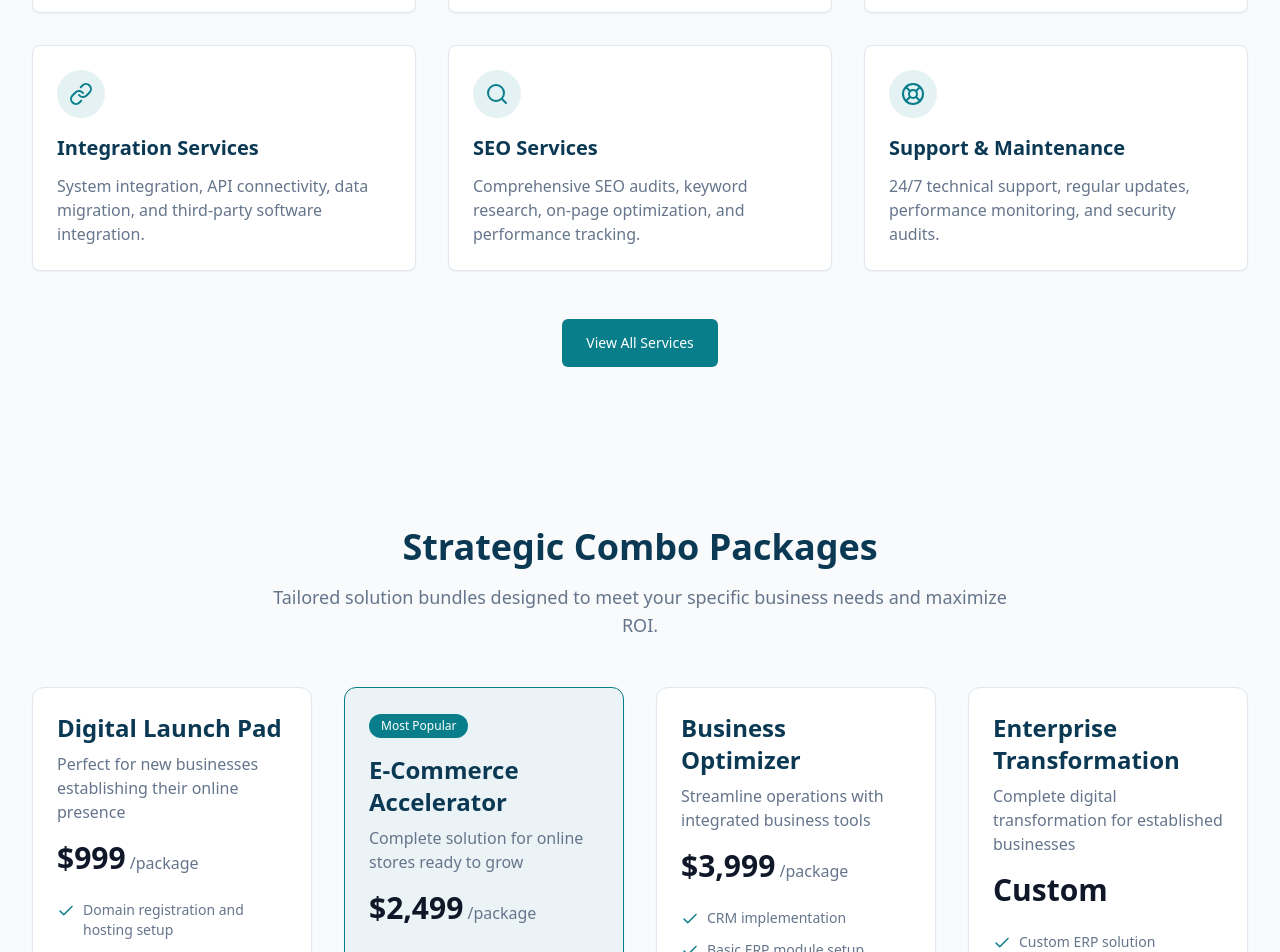
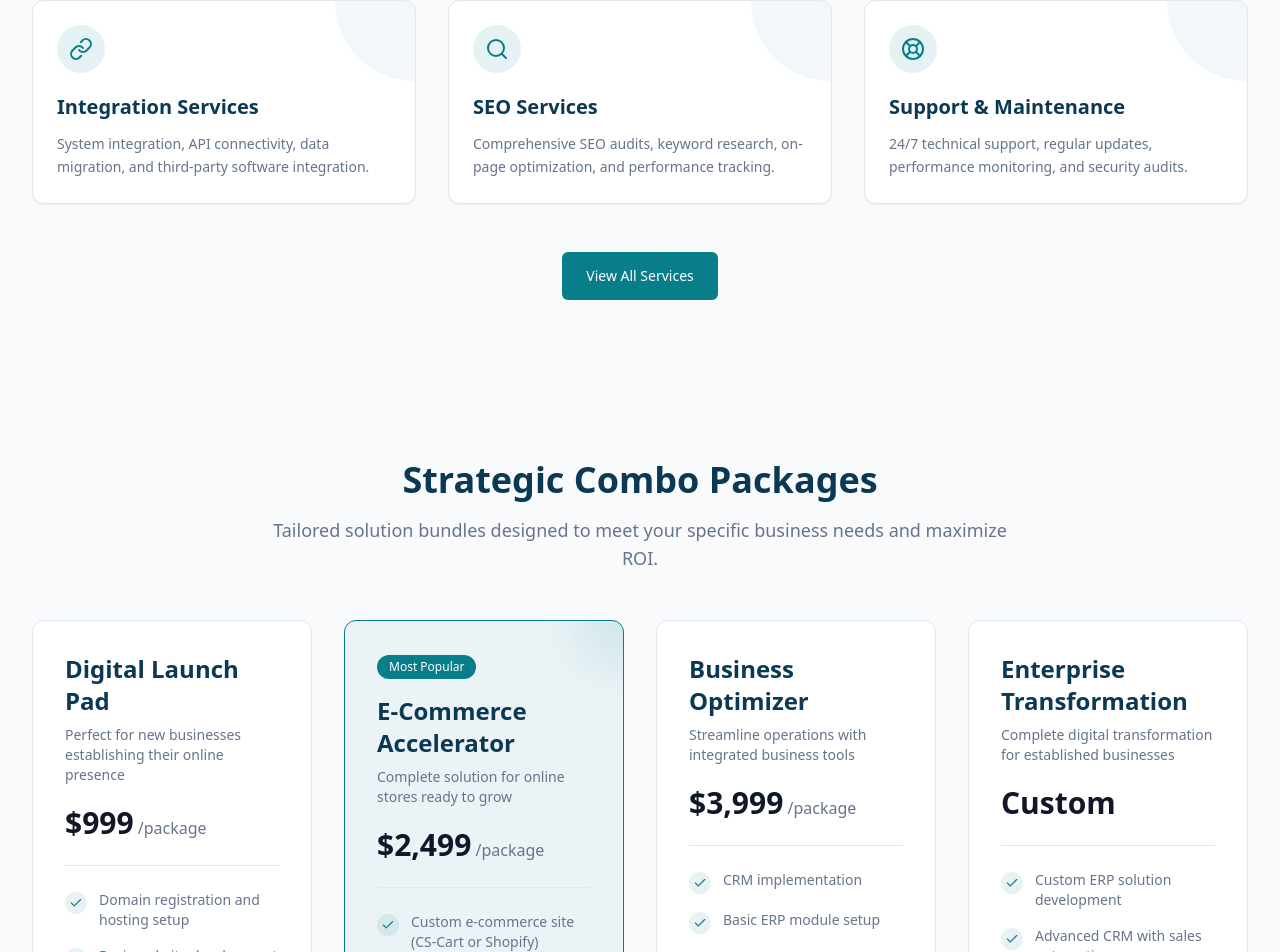
Before and after one commit to iam-harshj24/nova-tech-solutions, a React (Vite) app: page / in a window 1280 px wide. Shown: the part 1460-2412 px from the top of the page. Built offline with nearby package versions, Linux system fonts and the light colour scheme.

Commit message:
Refactor: Apply nitinova.tech theme
Updated the application's styling and components to align with the design and theme of nitinova.tech, enhancing the overall aesthetic and user experience.

```diff
--- a/src/components/PackageCard.tsx
+++ b/src/components/PackageCard.tsx
@@ -1,6 +1,6 @@
 
 import React from 'react';
-import { Check } from 'lucide-react';
+import { Check, ArrowRight } from 'lucide-react';
 import { Button } from '@/components/ui/button';
 import { cn } from '@/lib/utils';
 
@@ -25,46 +25,55 @@ const PackageCard = ({
 }: PackageCardProps) => {
   return (
     <div className={cn(
-      "rounded-xl border p-6 shadow-sm transition-all duration-300 hover:shadow-md",
+      "rounded-xl border p-6 sm:p-8 shadow-sm transition-all duration-300 hover:shadow-md relative overflow-hidden",
       popular ? "border-nitinova-teal bg-nitinova-teal/5" : "border-border bg-card",
       className
     )}
     style={style}
     >
       {popular && (
+        <>
+          <div className="absolute -right-12 -top-12 w-24 h-24 bg-nitinova-teal/10 rounded-full blur-xl"></div>
+          <div className="absolute -left-12 -bottom-12 w-24 h-24 bg-nitinova-teal/10 rounded-full blur-xl"></div>
           <div className="mb-4">
             <span className="inline-block rounded-full bg-nitinova-teal px-3 py-1 text-xs font-medium text-white">
               Most Popular
             </span>
           </div>
+        </>
       )}
 
       <h3 className="text-2xl font-bold">{title}</h3>
-      <p className="mt-2 text-muted-foreground">{description}</p>
+      <p className="mt-2 text-muted-foreground text-sm">{description}</p>
 
-      <div className="mt-4 mb-6">
+      <div className="mt-5 mb-6">
         <span className="text-3xl font-bold">{price}</span>
         {price !== 'Custom' && <span className="text-muted-foreground"> /package</span>}
       </div>
 
-      <ul className="mb-6 space-y-3">
+      <div className="border-t border-border my-6 pt-6">
+        <ul className="mb-6 space-y-4">
           {features.map((feature, index) => (
             <li key={index} className="flex items-start">
-            <Check size={18} className="mr-2 text-nitinova-teal flex-shrink-0 mt-0.5" />
+              <div className="bg-nitinova-teal/10 rounded-full p-1 mr-3 mt-0.5">
+                <Check size={14} className="text-nitinova-teal flex-shrink-0" />
+              </div>
               <span className="text-sm text-muted-foreground">{feature}</span>
             </li>
           ))}
         </ul>
+      </div>
 
       <Button
         className={cn(
-          "w-full",
+          "w-full group",
           popular
             ? "bg-nitinova-teal hover:bg-nitinova-blue text-white"
             : "bg-white text-nitinova-blue border-nitinova-teal hover:bg-nitinova-teal hover:text-white"
         )}
       >
         Get Started
+        <ArrowRight size={16} className="ml-1 transition-transform duration-300 group-hover:translate-x-1" />
       </Button>
     </div>
   );
--- a/src/components/ServiceCard.tsx
+++ b/src/components/ServiceCard.tsx
@@ -13,12 +13,19 @@ interface ServiceCardProps {
 
 const ServiceCard = ({ title, description, icon: Icon, className, style }: ServiceCardProps) => {
   return (
-    <div className={cn("service-card", className)} style={style}>
-      <div className="feature-icon mb-4">
-        <Icon className="h-6 w-6" />
+    <div
+      className={cn(
+        "service-card group relative overflow-hidden bg-white dark:bg-gray-800 rounded-xl shadow-sm border border-border p-6 hover:border-nitinova-teal hover:shadow-md transition-all duration-300",
+        className
+      )}
+      style={style}
+    >
+      <div className="absolute -right-20 -top-20 h-40 w-40 rounded-full bg-nitinova-teal/5 group-hover:bg-nitinova-teal/10 transition-all duration-300"></div>
+      <div className="feature-icon relative mb-5 p-3">
+        <Icon className="h-7 w-7" />
       </div>
-      <h3 className="text-xl font-semibold mb-3">{title}</h3>
-      <p className="text-muted-foreground">{description}</p>
+      <h3 className="text-xl font-semibold mb-3 group-hover:text-nitinova-teal transition-colors duration-300">{title}</h3>
+      <p className="text-muted-foreground text-sm leading-relaxed">{description}</p>
     </div>
   );
 };
--- a/src/index.css
+++ b/src/index.css
@@ -80,6 +80,10 @@
   h1, h2, h3, h4, h5, h6 {
     @apply font-bold text-nitinova-blue dark:text-white;
   }
+
+  section {
+    @apply relative overflow-hidden;
+  }
 }
 
 /* Custom animations */
@@ -95,4 +99,67 @@
   .feature-icon {
     @apply flex h-12 w-12 items-center justify-center rounded-full bg-nitinova-teal/10 text-nitinova-teal;
   }
+
+  /* Scroll reveal animations */
+  .reveal {
+    @apply opacity-0 transition-all duration-700;
+  }
+
+  .reveal-visible {
+    @apply opacity-100;
+  }
+
+  .reveal-left {
+    @apply -translate-x-20;
+  }
+
+  .reveal-right {
+    @apply translate-x-20;
+  }
+
+  .reveal-up {
+    @apply translate-y-20;
+  }
+
+  .reveal-down {
+    @apply -translate-y-20;
+  }
+
+  .reveal-visible.reveal-left,
+  .reveal-visible.reveal-right,
+  .reveal-visible.reveal-up,
+  .reveal-visible.reveal-down {
+    @apply translate-x-0 translate-y-0;
+  }
+
+  /* Button hover effects */
+  .btn-hover-slide {
+    @apply relative overflow-hidden;
+  }
+
+  .btn-hover-slide::before {
+    content: '';
+    @apply absolute top-0 left-0 w-full h-full bg-nitinova-blue -translate-x-full transition-transform duration-300 ease-out z-[-1];
+  }
+
+  .btn-hover-slide:hover::before {
+    @apply translate-x-0;
+  }
+
+  /* Glass effect */
+  .glass-card {
+    @apply backdrop-blur-md bg-white/80 dark:bg-gray-900/80 border border-white/20 dark:border-gray-800/30;
+  }
+
+  /* Gradient borders */
+  .gradient-border {
+    @apply relative border-transparent;
+  }
+
+  .gradient-border::before {
+    content: '';
+    @apply absolute inset-0 rounded-xl p-[1px] bg-gradient-to-r from-nitinova-teal via-nitinova-blue to-nitinova-lightblue -z-10;
+    mask: linear-gradient(#fff 0 0) content-box, linear-gradient(#fff 0 0);
+    mask-composite: exclude;
+  }
 }
```
Lines whose indentation alone changed are shown as unchanged.
